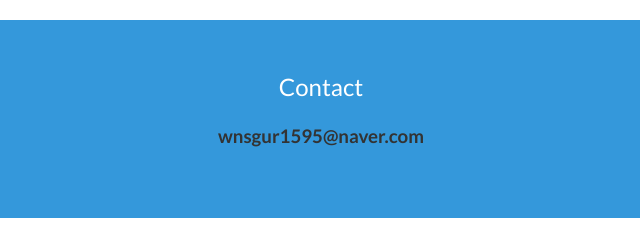
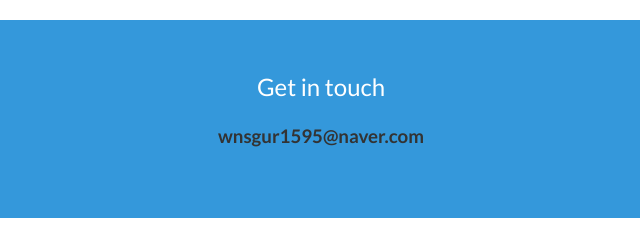
Before and after one commit to wnsgur1595/wnsgur1595.github.io, a website: page index.html in a window 1280 px wide. Shown: the part 3130-3370 px from the top of the page, 319-959 px from the left. Drawn offline with nearby package versions, Linux system fonts and the light colour scheme.

Commit message:
마지막 약간 변경

```diff
--- a/index.html
+++ b/index.html
@@ -213,7 +213,7 @@
     <!-- End #skills -->
 
     <div id="contact">
-        <h2>Contact</h2>
+        <h2>Get in touch</h2>
 	<h3>wnsgur1595@naver.com</h3>
         <!-- End #contact-form -->
     </div>
```
